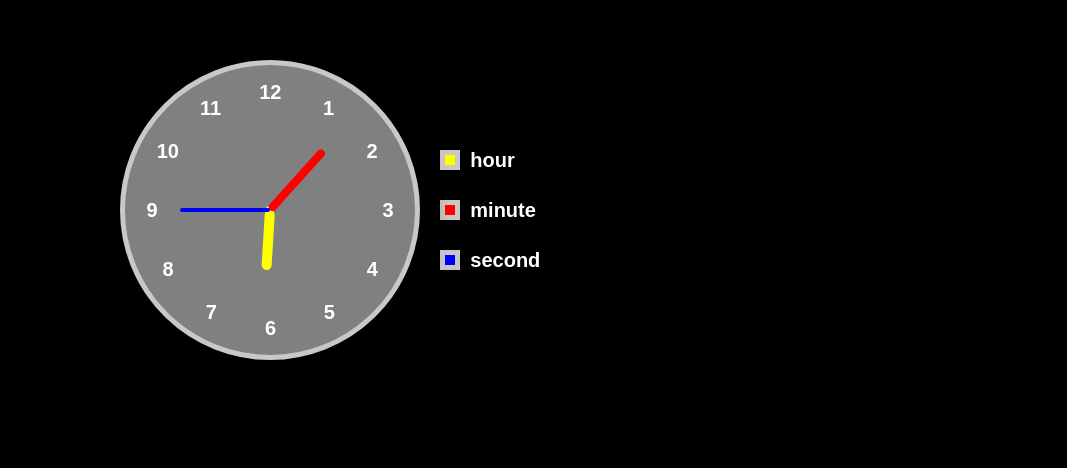
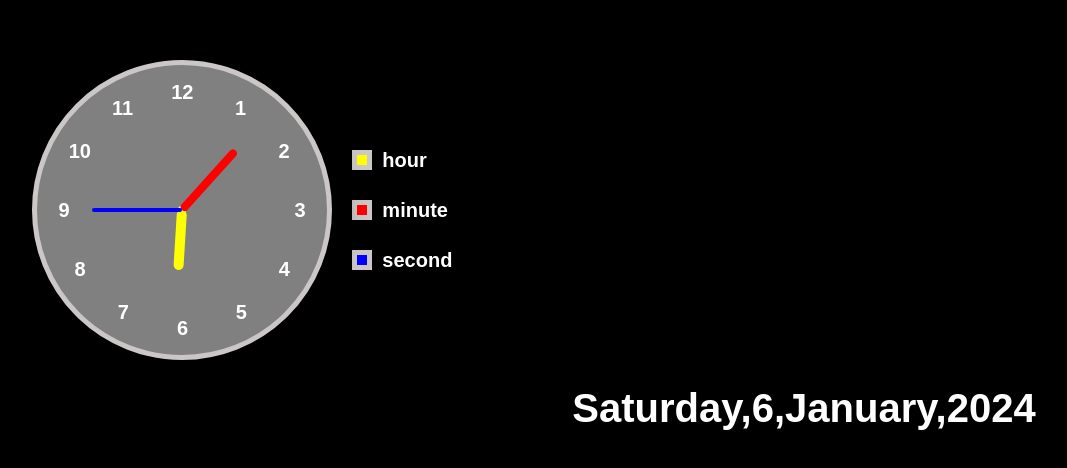
Before and after one commit to S672672/Analog-clock-in-react, a React (Vite) app: page / in a window 1280 px wide. Shown: the part 190-658 px from the top of the page, without its empty margins (106-1173 px from the left). Built offline with nearby package versions, Linux system fonts and the light colour scheme.

Commit message:
date also added

```diff
--- a/src/App.css
+++ b/src/App.css
@@ -91,3 +91,9 @@
     font-weight: bold;
     margin-top: 40vh;
   }
+  .dateonly{
+    color: white;
+    font-size: 40px;
+    font-weight: bold;
+    display: flex;
+  }
--- a/src/digital.jsx
+++ b/src/digital.jsx
@@ -1,12 +1,16 @@
-import React, { useState, useEffect } from 'react';
-import './App.css'
+import React, { useState, useEffect } from "react";
+import "./App.css";
 
 export default function Digital() {
   const [currentTime, setCurrentTime] = useState({
     hour: new Date().getHours(),
     min: new Date().getMinutes(),
     sec: new Date().getSeconds(),
-    ampm:new Date() < 12 ? 'AM' : 'PM',
+    day: new Date().toLocaleDateString('en-US', { weekday: 'long' }),
+    month: new Date().toLocaleDateString('en-US', { month: 'long' }),
+    date:new Date().getDate(),
+    year: new Date().getFullYear(),
+    ampm: new Date() < 12 ? "AM" : "PM",
   });
 
   useEffect(() => {
@@ -16,7 +20,11 @@
         hour: newTime.getHours(),
         min: newTime.getMinutes(),
         sec: newTime.getSeconds(),
-        ampm: newTime < 12 ? 'AM' : 'PM',
+        day: newTime.toLocaleDateString('en-US', { weekday: 'long' }),
+        month: newTime.toLocaleDateString('en-US', { month: 'long' }),
+        date:newTime.getDate(),
+        year: newTime.getFullYear(),
+        ampm: newTime < 12 ? "AM" : "PM",
       });
     }, 1000);
 
@@ -24,13 +32,21 @@
   }, []);
 
   return (
-    <div className='digital'>
-      <div className='text-yellow-400'>{currentTime.hour}</div>
-      <div className='text-white'>:</div>
-      <div className='text-red-500 '>{currentTime.min}</div>
-      <div className='text-white '>:</div>
-      <div className='text-blue-500 '>{currentTime.sec}</div>
-      <div className='text-white'>{currentTime.ampm}</div>
-      </div>
+    <div className="wholedate">
+    <div className="digital">
+      <div className="text-yellow-400">{currentTime.hour}</div>
+      <div className="text-white">:</div>
+      <div className="text-red-500 ">{currentTime.min}</div>
+      <div className="text-white ">:</div>
+      <div className="text-blue-500 ">{currentTime.sec}</div>
+      <div className="text-white">{currentTime.ampm}</div>
+    </div>
+    <div className="dateonly">
+    <div>{currentTime.day}, </div>
+    <div>{currentTime.date},</div>
+    <div>{currentTime.month},</div>
+    <div>{currentTime.year}</div>
+    </div>
+    </div>
   );
 }
```
